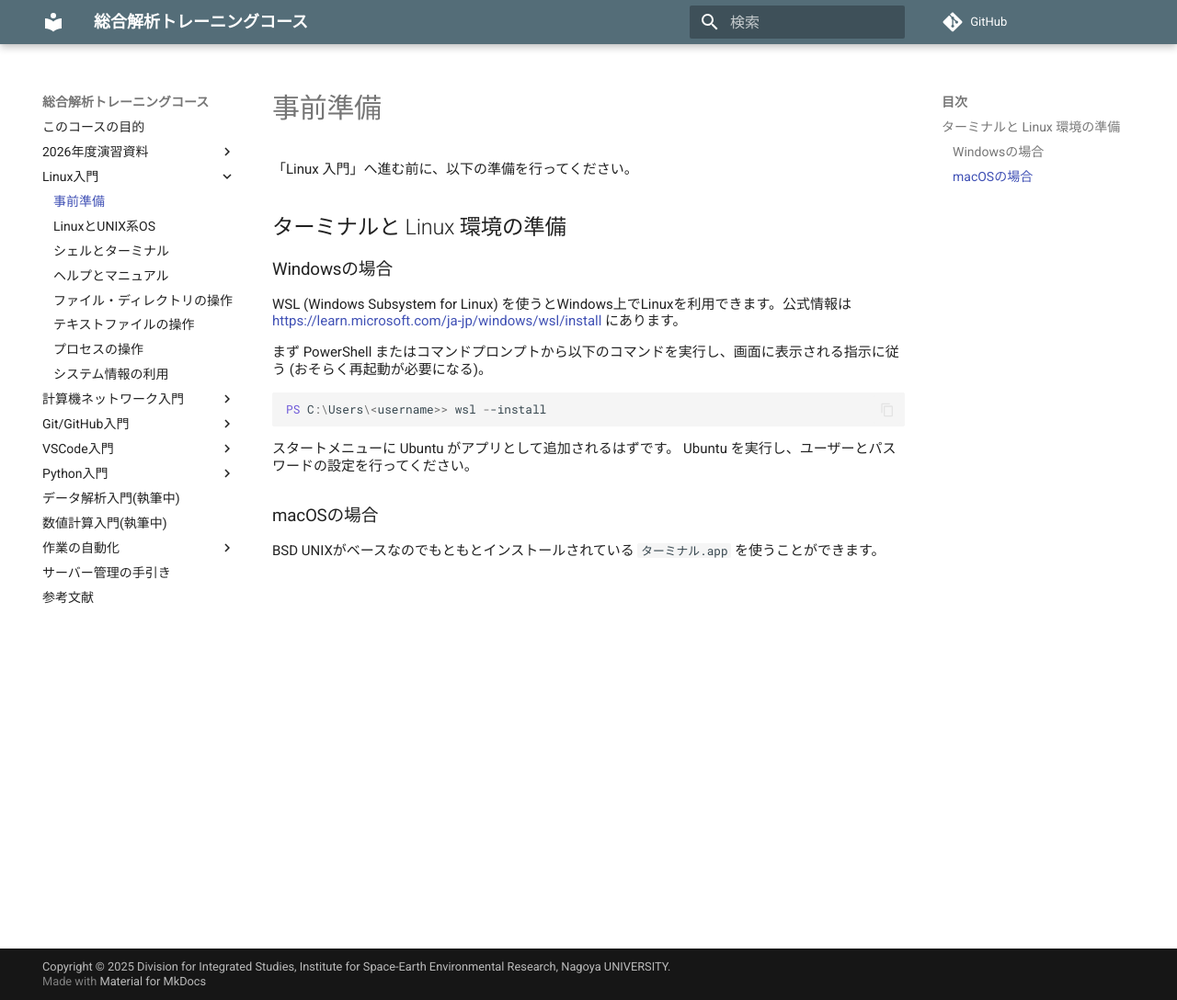
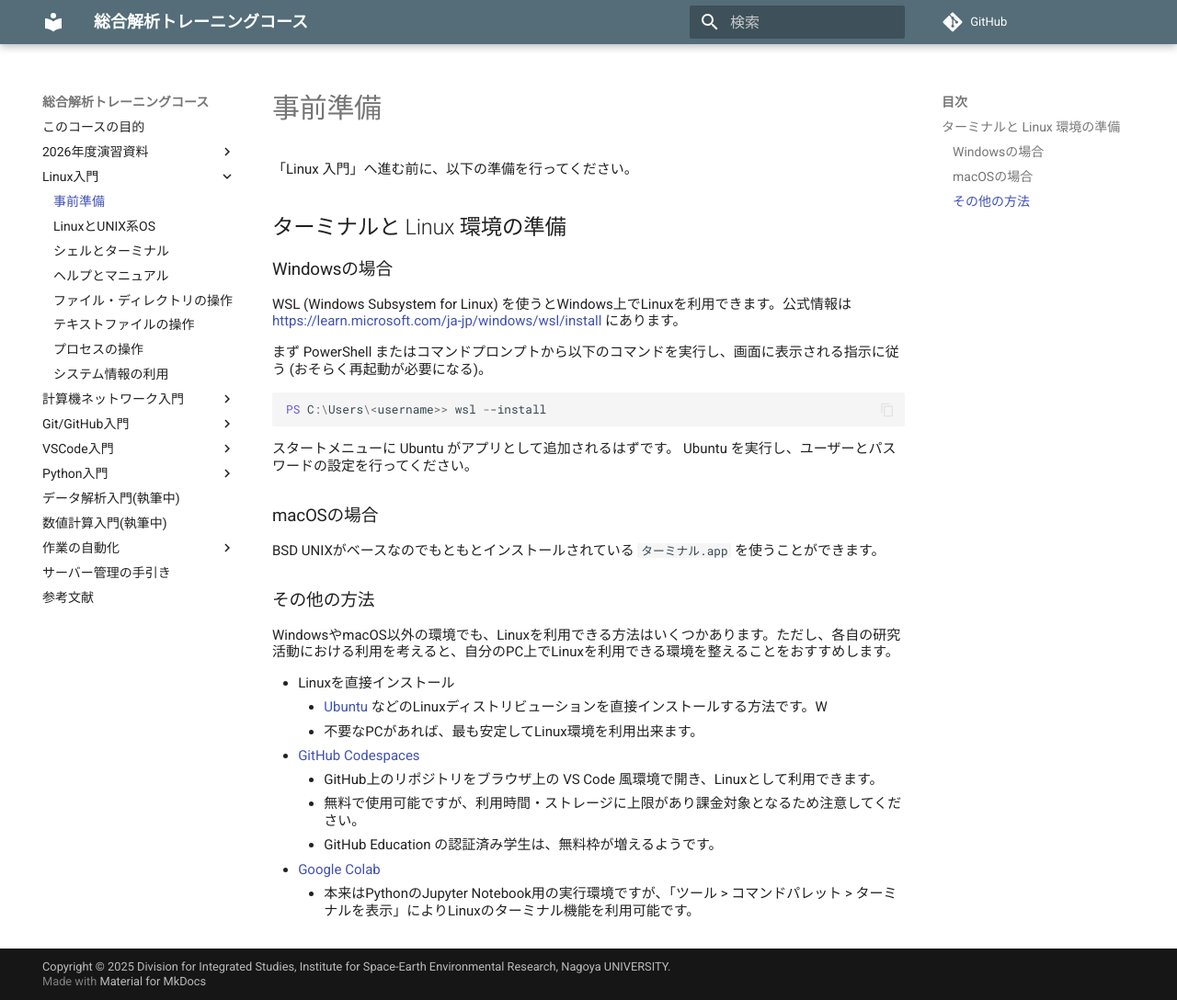
Before and after one commit to is-isee/training_course, an MkDocs documentation site: the page built from docs/linux/prep.md, in a window 1280 px wide and 1088 px high. Shown: the whole window at 92% size. Built offline with MkDocs 1.6.1 and Material for MkDocs 9.7.7, drawn with Linux system fonts in a browser that asks for light colours; comment, search, counter and statistics services are not loaded.

Commit message:
minor update

```diff
--- a/docs/linux/prep.md
+++ b/docs/linux/prep.md
@@ -20,3 +20,17 @@ Ubuntu を実行し、ユーザーとパスワードの設定を行ってくだ
 ### macOSの場合
 
 BSD UNIXがベースなのでもともとインストールされている `ターミナル.app` を使うことができます。
+
+### その他の方法
+
+WindowsやmacOS以外の環境でも、Linuxを利用できる方法はいくつかあります。ただし、各自の研究活動における利用を考えると、自分のPC上でLinuxを利用できる環境を整えることをおすすめします。
+
+- Linuxを直接インストール
+  - [Ubuntu](https://ubuntu.com/download/desktop) などのLinuxディストリビューションを直接インストールする方法です。W
+  - 不要なPCがあれば、最も安定してLinux環境を利用出来ます。
+- [GitHub Codespaces](https://github.com/features/codespaces)
+  - GitHub上のリポジトリをブラウザ上の VS Code 風環境で開き、Linuxとして利用できます。
+  - 無料で使用可能ですが、利用時間・ストレージに上限があり課金対象となるため注意してください。
+  - GitHub Education の認証済み学生は、無料枠が増えるようです。
+- [Google Colab](https://colab.research.google.com/)
+  - 本来はPythonのJupyter Notebook用の実行環境ですが、「ツール > コマンドパレット > ターミナルを表示」によりLinuxのターミナル機能を利用可能です。
```
Also changed, not shown: docs/fy2026/00_overview.md (+1 -1 lines), docs/linux/shell.md (+2 -2 lines).
